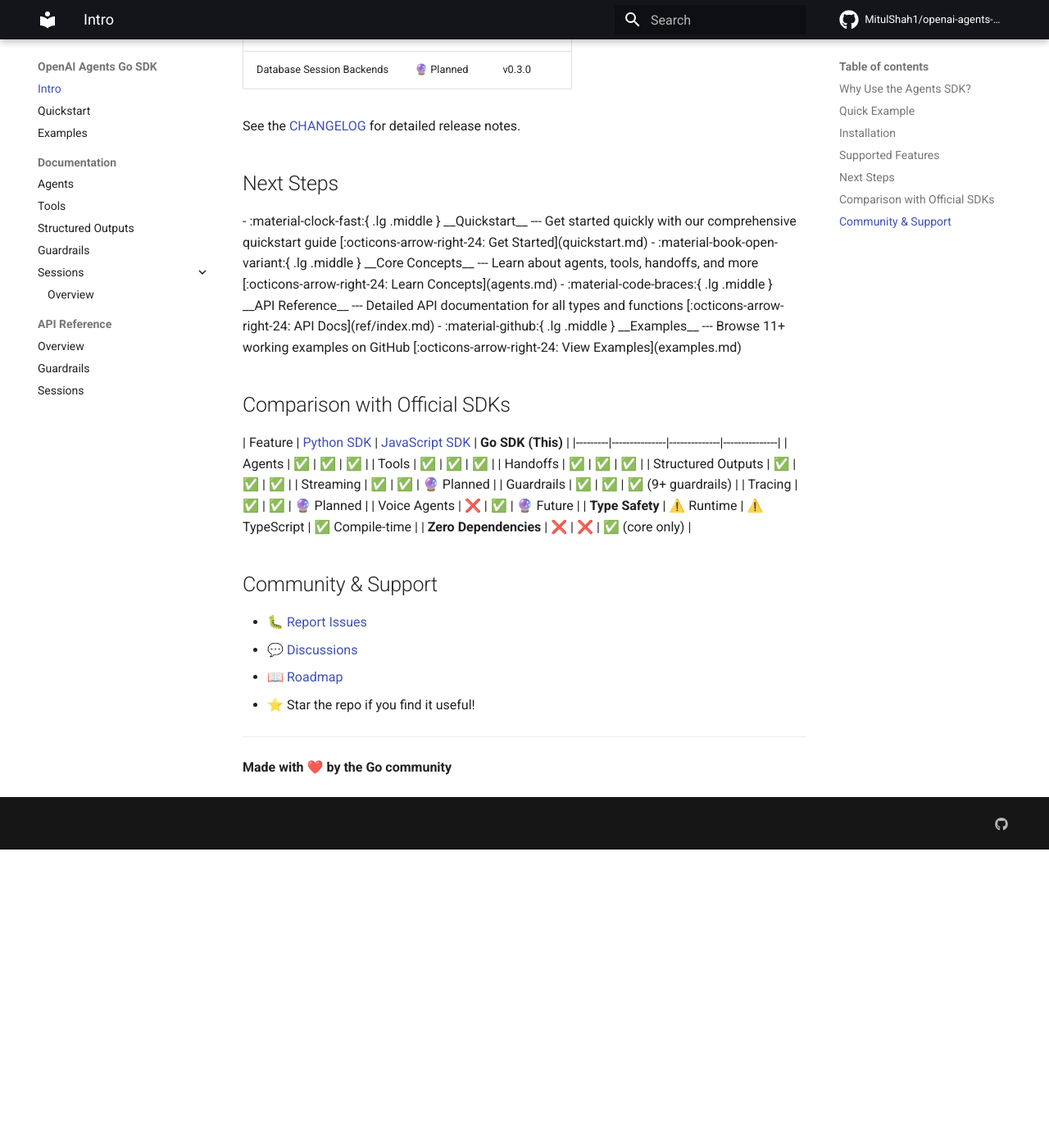
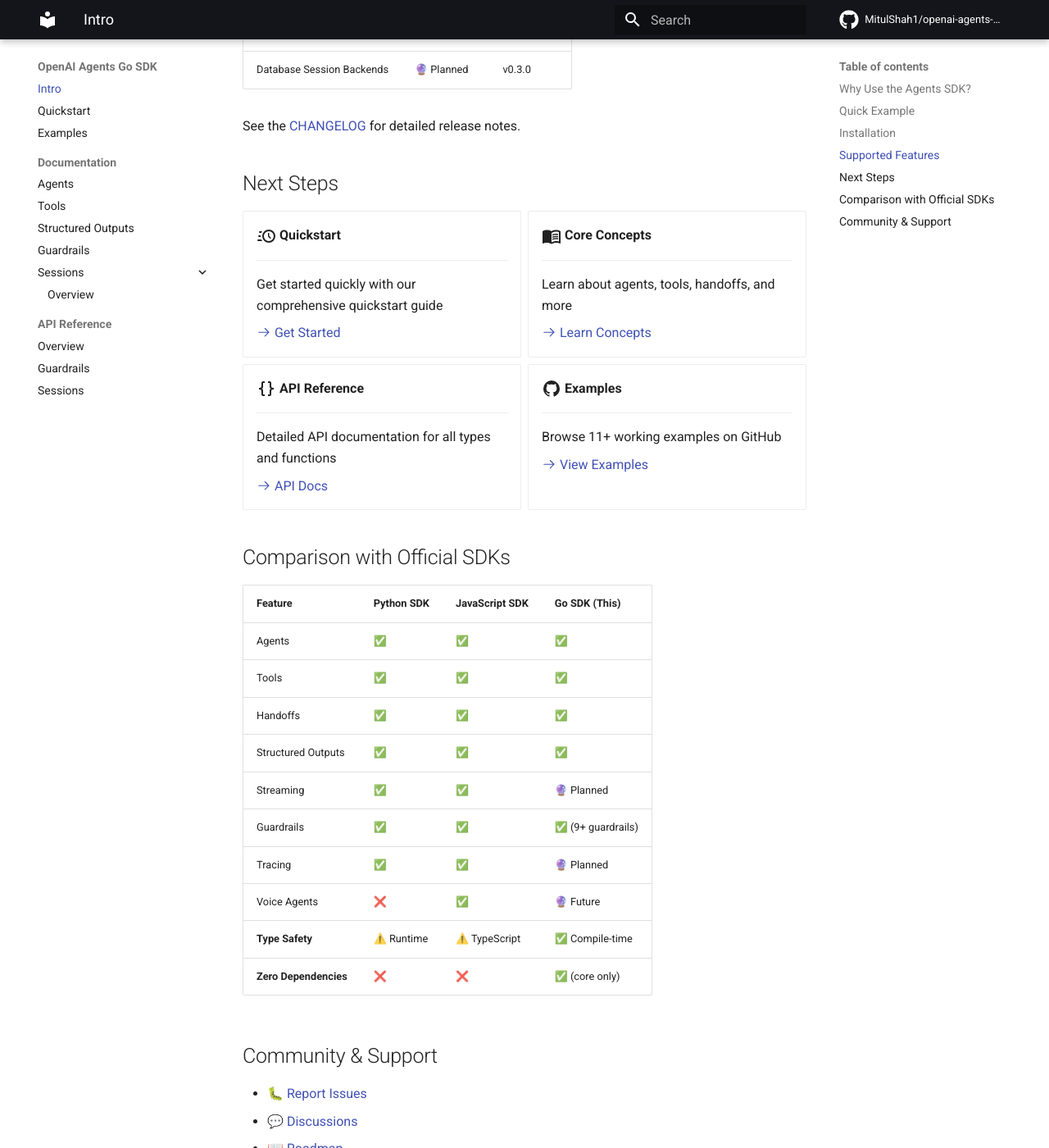
Before and after one commit to MitulShah1/openai-agents-go, an MkDocs documentation site: the page built from docs/index.md, in a window 1280 px wide and 1400 px high, scrolled down 2420 px. Shown: the whole window at 82% size. Built offline with MkDocs 1.6.1 and Material for MkDocs 9.7.7, drawn with Linux system fonts in a browser that asks for light colours; comment, search, counter and statistics services are not loaded; the version menu is left out; before the commit the page ends 3456 px from its top, so only the background shows below that; part of the change alters nothing that is shown.

```diff
--- a/docs/index.md
+++ b/docs/index.md
@@ -130,17 +130,18 @@ See the [CHANGELOG](https://github.com/MitulShah1/openai-agents-go/blob/main/CHA
 
 ## Comparison with Official SDKs
 
-| Feature | [Python SDK](https://github.com/openai/openai-agents-python) | [JavaScript SDK](https://github.com/openai/openai-agents-js) | **Go SDK (This)** |
-|---------|---------------|--------------|---------------| | Agents | ✅ | ✅ | ✅ |
-| Tools | ✅ | ✅ | ✅ |
-| Handoffs | ✅ | ✅ | ✅ |
-| Structured Outputs | ✅ | ✅ | ✅ |
-| Streaming | ✅ | ✅ | 🔮 Planned |
-| Guardrails | ✅ | ✅ | ✅ (9+ guardrails) |
-| Tracing | ✅ | ✅ | 🔮 Planned |
-| Voice Agents | ❌ | ✅ | 🔮 Future |
-| **Type Safety** | ⚠️ Runtime | ⚠️ TypeScript | ✅ Compile-time |
-| **Zero Dependencies** | ❌ | ❌ | ✅ (core only) |
+|Feature|Python SDK|JavaScript SDK|Go SDK (This)|
+|---|---|---|---|
+|Agents|✅|✅|✅|
+|Tools|✅|✅|✅|
+|Handoffs|✅|✅|✅|
+|Structured Outputs|✅|✅|✅|
+|Streaming|✅|✅|🔮 Planned|
+|Guardrails|✅|✅|✅ (9+ guardrails)|
+|Tracing|✅|✅|🔮 Planned|
+|Voice Agents|❌|✅|🔮 Future|
+|**Type Safety**|⚠️ Runtime|⚠️ TypeScript|✅ Compile-time|
+|**Zero Dependencies**|❌|❌|✅ (core only)|
 
 ## Community & Support
 
--- a/mkdocs.yml
+++ b/mkdocs.yml
@@ -60,6 +60,7 @@ markdown_extensions:
   - abbr
   # Icons and emojis
   - attr_list
+  - md_in_html
   - pymdownx.emoji:
       emoji_index: !!python/name:material.extensions.emoji.twemoji
       emoji_generator: !!python/name:material.extensions.emoji.to_svg
```
